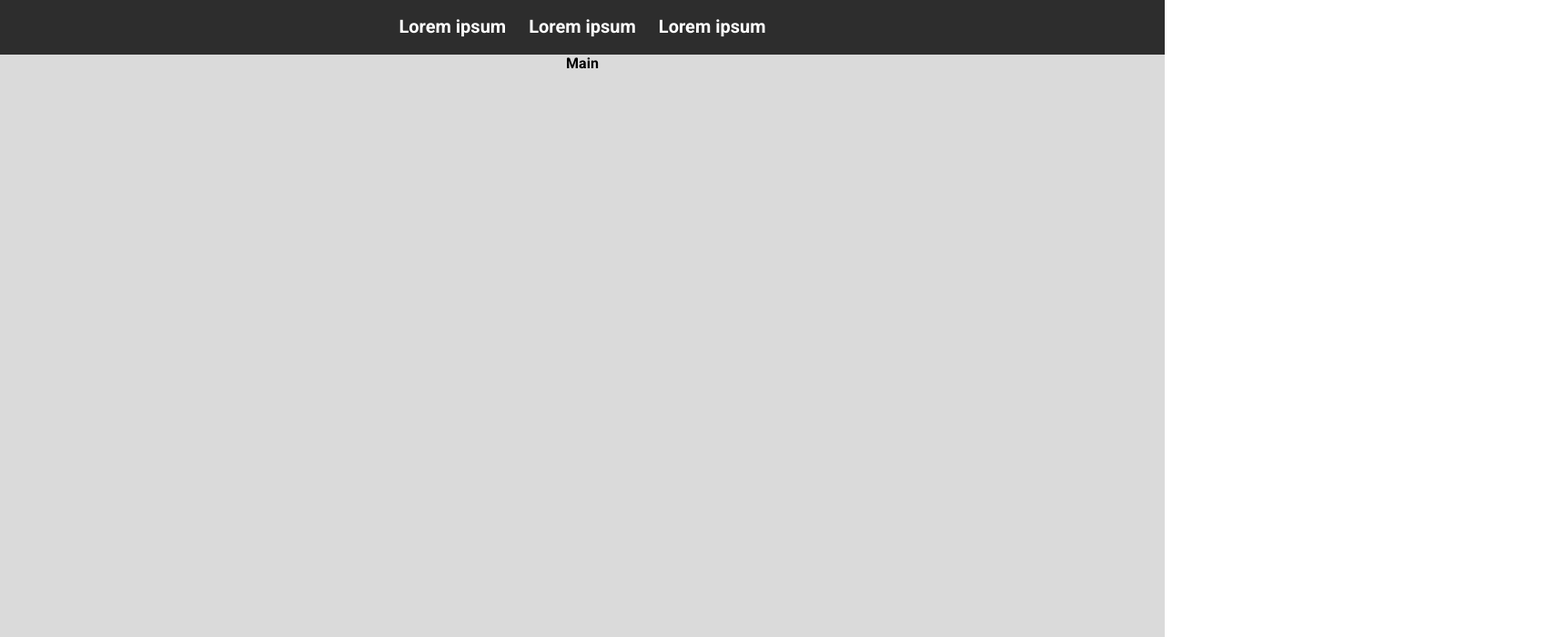
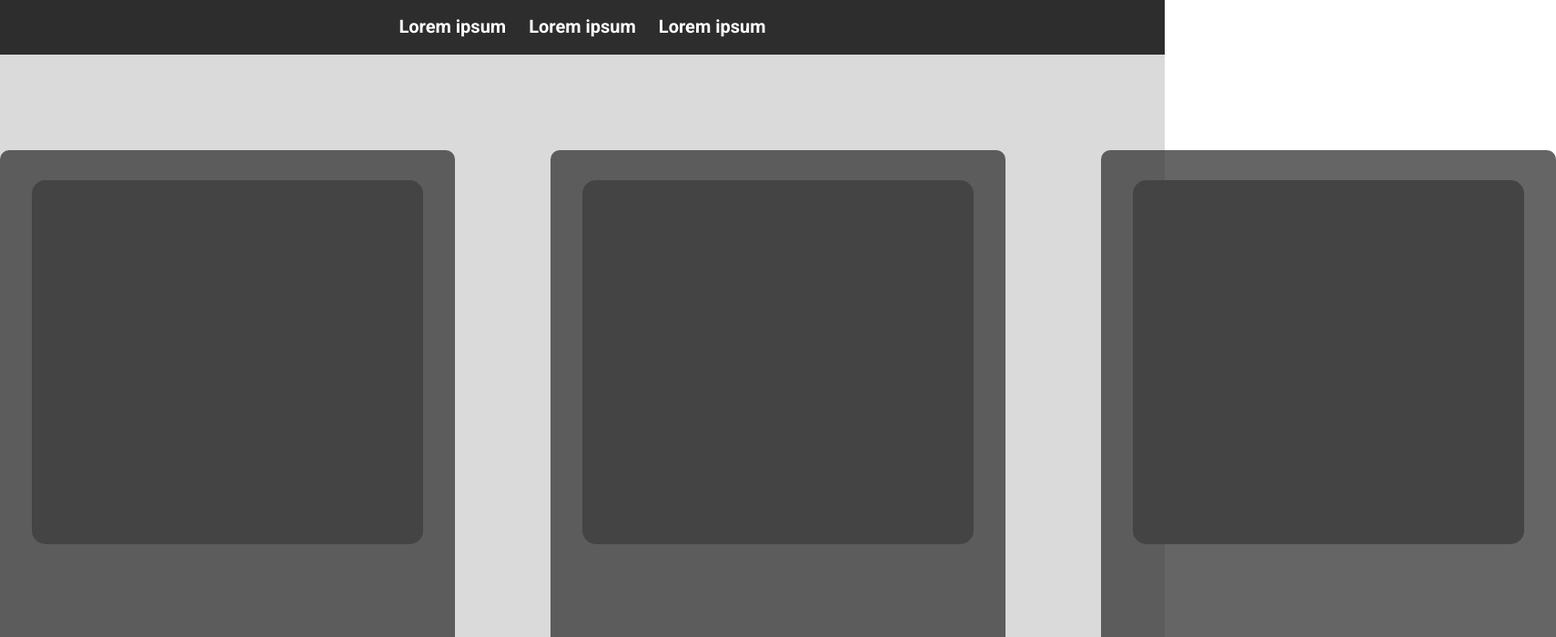
Before and after one commit to AudriusAnusauskas/KTTask, a React (Create React App) app: page / in a window 1280 px wide. Shown: the top 700 px of the page at 91% size, 1710 px wide, since content can reach past the window. Built offline with nearby package versions, Linux system fonts and the light colour scheme.

Commit message:
create mainContainer and Card components

```diff
--- /dev/null
+++ b/src/components/Card/Card.jsx
@@ -0,0 +1,15 @@
+import React from "react";
+import style from "./Card.module.css";
+
+const Card = () => {
+  return (
+    <div className={style.card}>
+      <div className={style.topContainer}>
+        <div className={style.screen}></div>
+      </div>
+      <div className={style.bottomContainer}></div>
+    </div>
+  );
+};
+
+export default Card;
--- /dev/null
+++ b/src/components/Card/Card.module.css
@@ -0,0 +1,26 @@
+.card {
+  width: 500px;
+  margin-top: 105px;
+  z-index: 1;
+}
+.topContainer {
+  width: 500px;
+  height: 550px;
+  border-radius: 10px 10px 0 0;
+  background: rgba(50, 50, 50, 0.75);
+}
+.bottomContainer {
+  width: 500px;
+  height: 275px;
+  background-color: #353535;
+  border-radius: 0 0 10px 10px;
+}
+.screen {
+  position: relative;
+  width: 430px;
+  height: 400px;
+  background-color: #444444;
+  border-radius: 15px;
+  margin: 0 35px;
+  top: 33px;
+}
--- a/src/components/Header/Header.module.css
+++ b/src/components/Header/Header.module.css
@@ -7,6 +7,7 @@
   justify-content: center;
   position: sticky;
   top: 0;
+  z-index: 100;
 }
 
 @media screen and (max-width: 640px) {
--- a/src/components/Layout/Layout.jsx
+++ b/src/components/Layout/Layout.jsx
@@ -1,12 +1,13 @@
 import React from "react";
 import Header from "../Header/Header";
+import MainCotainer from "../MainContainer/MainCotainer";
 import styles from "./Layout.module.css";
 
 const Layout = () => {
   return (
-    <div>
+    <div className={styles.main}>
       <Header />
-      <main className={styles.main}>Main</main>
+      <MainCotainer />
     </div>
   );
 };
--- a/src/components/Layout/Layout.module.css
+++ b/src/components/Layout/Layout.module.css
@@ -1,4 +1,5 @@
 .main {
   background-color: #dadada;
   height: calc(100vh - 60px);
+  /* overflow: hidden; */
 }
--- /dev/null
+++ b/src/components/MainContainer/MainContainer.module.css
@@ -0,0 +1,9 @@
+.main {
+  background-color: #dadada;
+  display: flex;
+  flex-direction: row;
+  gap: 105px;
+  justify-content: space-evenly;
+  height: calc(100vh - 60px);
+  z-index: 1;
+}
--- /dev/null
+++ b/src/components/MainContainer/MainCotainer.jsx
@@ -0,0 +1,15 @@
+import React from "react";
+import Card from "../Card/Card";
+import styles from "./MainContainer.module.css";
+
+const MainCotainer = () => {
+  return (
+    <div className={styles.main}>
+      <Card />
+      <Card />
+      <Card />
+    </div>
+  );
+};
+
+export default MainCotainer;
--- a/src/components/Sidebar/Sidebar.module.css
+++ b/src/components/Sidebar/Sidebar.module.css
@@ -1,11 +1,12 @@
 .takeOver {
-  background-color: #323232;
   display: flex;
   flex-direction: column;
   justify-content: center;
   height: 100%;
+  background-color: #323232;
   opacity: 0.75;
   width: 640px;
+  position: fixed;
 }
 .backdrop {
   box-sizing: border-box;
@@ -13,7 +14,11 @@
   top: 60px;
   right: 0;
   background: #fff;
+  z-index: 100;
+  width: 100%;
+  height: calc(100vh - 60px);
 }
+
 @media screen and (min-width: 640px) {
   .backdrop {
     display: none;
```
